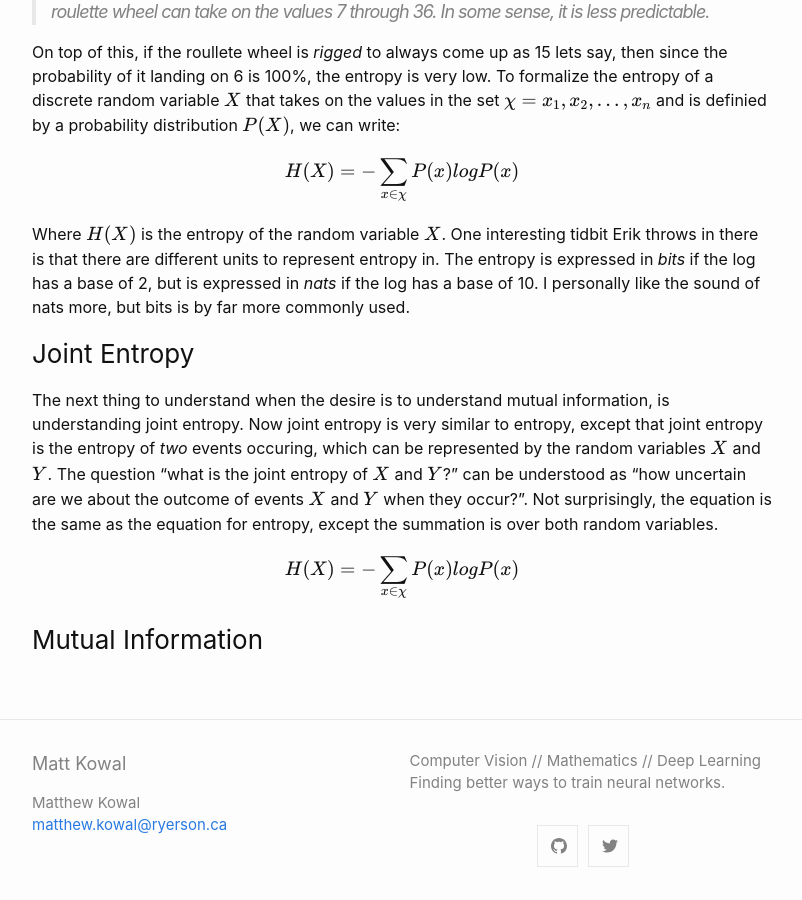
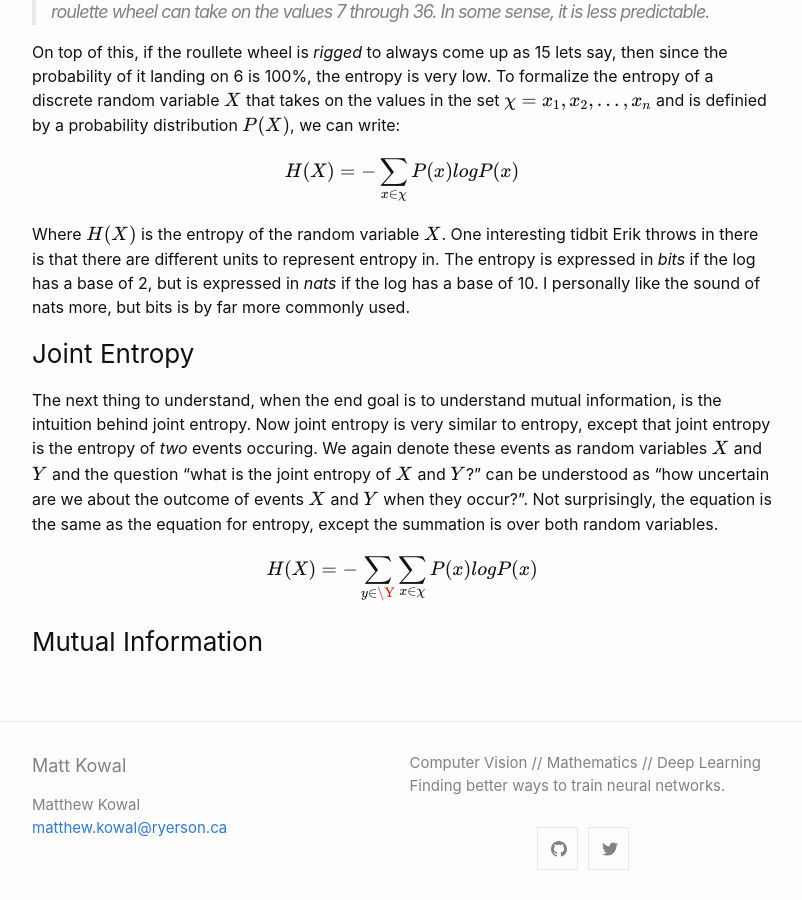
Before and after one commit to MKowal2/MKowal4.github.io, a Jekyll site: the page built from _posts/2020-01-19-Entropy-and-Mutual-Information:-A-Brief-Review.md, in a window 1280 px wide and 900 px high, scrolled down 1078 px. Shown: the whole window, without its empty margins (238-1040 px from the left). Built offline with Jekyll 4.4.1, drawn with Linux system fonts in a browser that asks for light colours; formulas are drawn with MathJax 3.

Commit message:
Update 2020-01-19-Entropy-and-Mutual-Information:-A-Brief-Review.md

```diff
--- a/_posts/2020-01-19-Entropy-and-Mutual-Information:-A-Brief-Review.md
+++ b/_posts/2020-01-19-Entropy-and-Mutual-Information:-A-Brief-Review.md
@@ -30,10 +30,10 @@ Where $H(X)$ is the entropy of the random variable $X$. One interesting tidbit E
 
 ### Joint Entropy
 
-The next thing to understand when the desire is to understand mutual information, is understanding joint entropy. Now joint entropy is very similar to entropy, except that joint entropy is the entropy of *two* events occuring, which can be represented by the random variables $X$ and $Y$. The question "what is the joint entropy of $X$ and $Y$?" can be understood as "how uncertain are we about the outcome of events $X$ and $Y$ when they occur?". Not surprisingly, the equation is the same as the equation for entropy, except the summation is over both random variables.
+The next thing to understand, when the end goal is to understand mutual information, is the intuition behind joint entropy. Now joint entropy is very similar to entropy, except that joint entropy is the entropy of *two* events occuring. We again denote these events as random variables $X$ and $Y$ and the question "what is the joint entropy of $X$ and $Y$?" can be understood as "how uncertain are we about the outcome of events $X$ and $Y$ when they occur?". Not surprisingly, the equation is the same as the equation for entropy, except the summation is over both random variables.
 
 \begin{equation}
-H(X)=-\sum_{x\in\chi}P(x)logP(x)
+H(X)=-\sum_{y\in\Y}\sum_{x\in\chi}P(x)logP(x)
 \end{equation}
 
 ### Mutual Information
```
